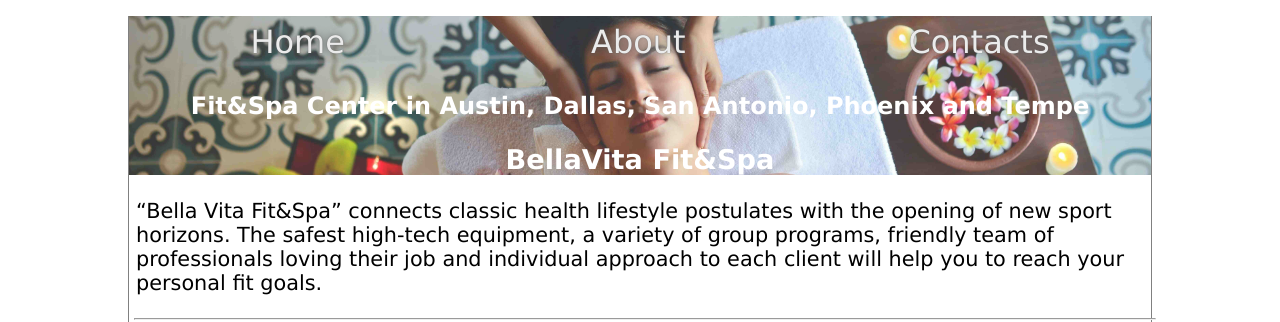
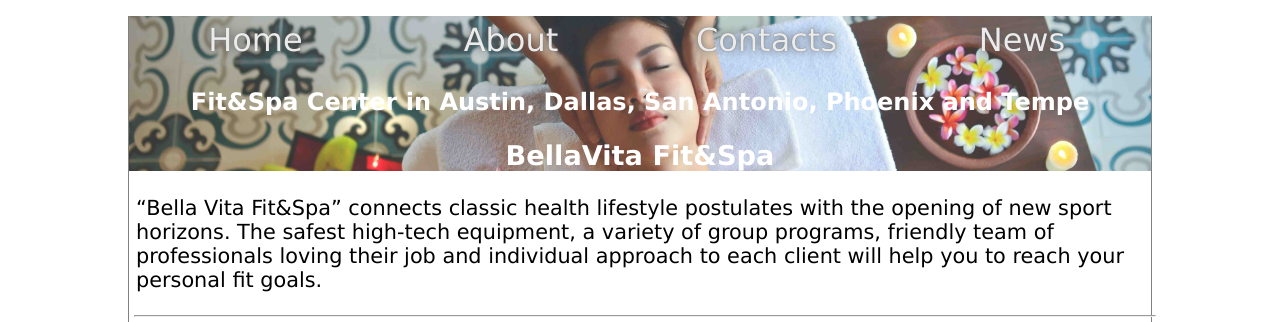
Before and after one commit to NataTee/MVC_Framework, a CodeIgniter app: page /database/ in a window 1280 px wide. Shown: the top 322 px of the page. Run offline with CodeIgniter, Linux system fonts and the light colour scheme.

Commit message:
added link to the News page

```diff
--- a/application/views/templates/header.php
+++ b/application/views/templates/header.php
@@ -22,6 +22,7 @@
 					<li><a href="home">Home</a></li>
 					<li><a href="about">About</a></li>
 					<li><a href="contact">Contacts</a></li>
+					<li><a href="news">News</a></li>
 				</ul>
 			</nav>
 
```
